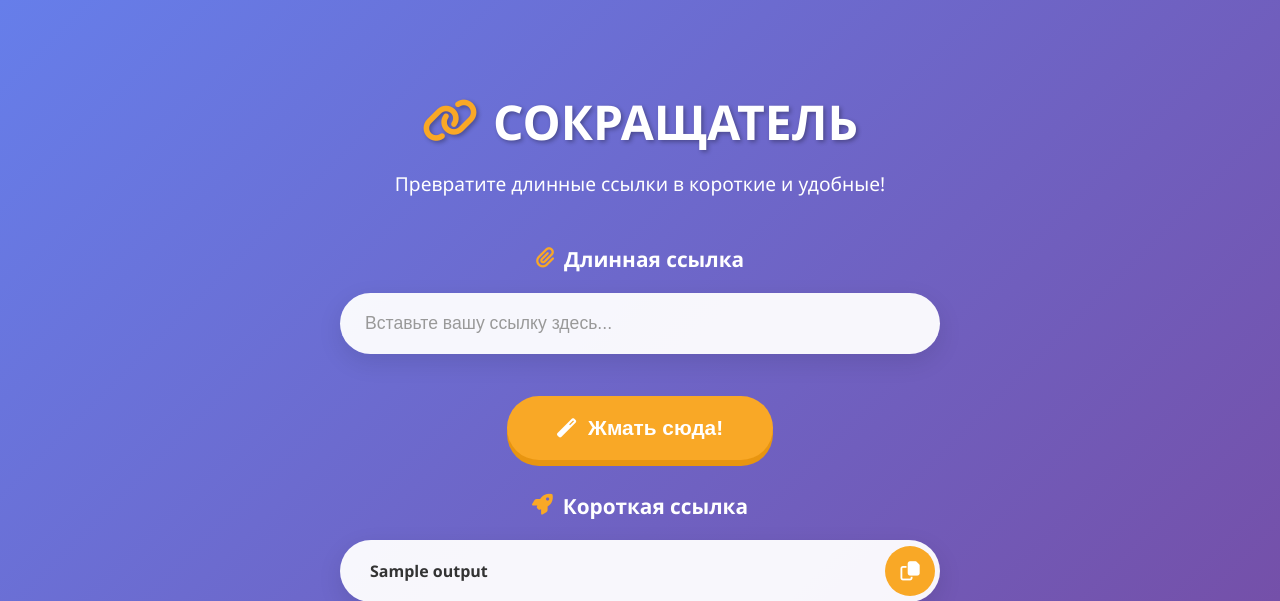
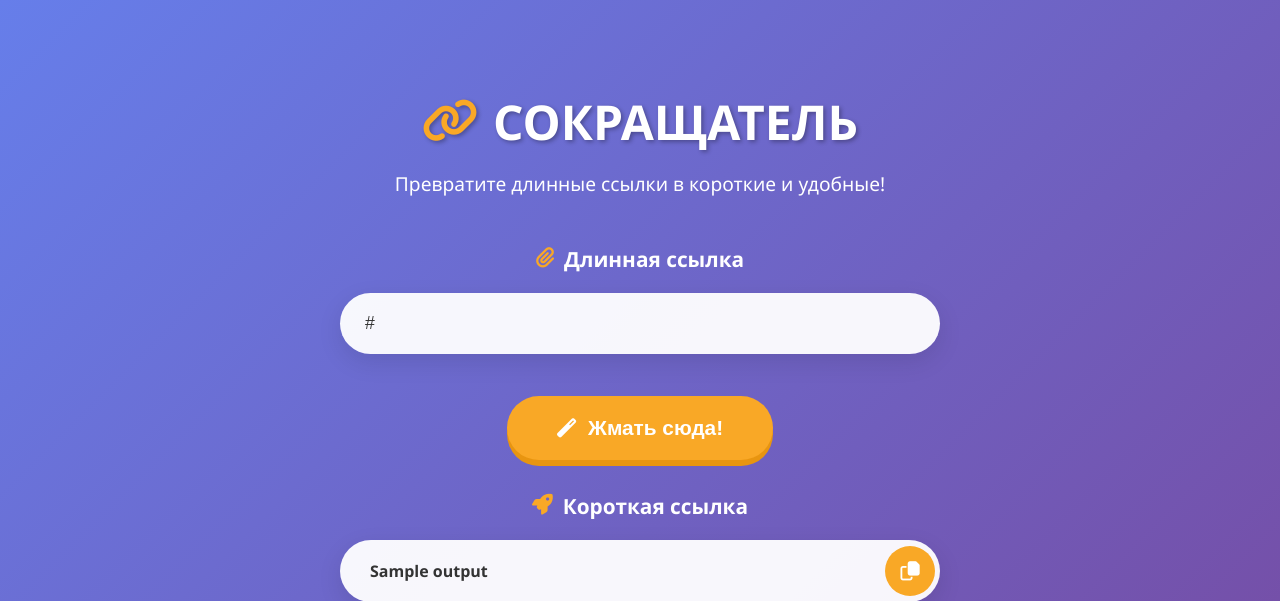
Before and after one commit to JaneKKTTme/link-shortener, a Flask app: template templates/link_shorter_page.html in a window 1280 px wide. Shown: the top 601 px of the page. Run offline with Flask 3, Linux system fonts and the light colour scheme; the template is opened without the code that fills it: most values are stand-ins (such as "Sample title", 1, 10 or a date in 2020).

Commit message:
Keep the original link to the positions if the shortening operation is correct

```diff
--- a/templates/link_shorter_page.html
+++ b/templates/link_shorter_page.html
@@ -29,7 +29,8 @@
                     </label>
                     <div class="input-wrapper">
                         <input type="text" name="original_link" id="url" required
-                               placeholder="Вставьте вашу ссылку здесь...">
+                               placeholder="Вставьте вашу ссылку здесь..."
+                               value="{{ original_link or '' }}">
                         <div class="input-focus-line"></div>
                     </div>
                 </div>
```
